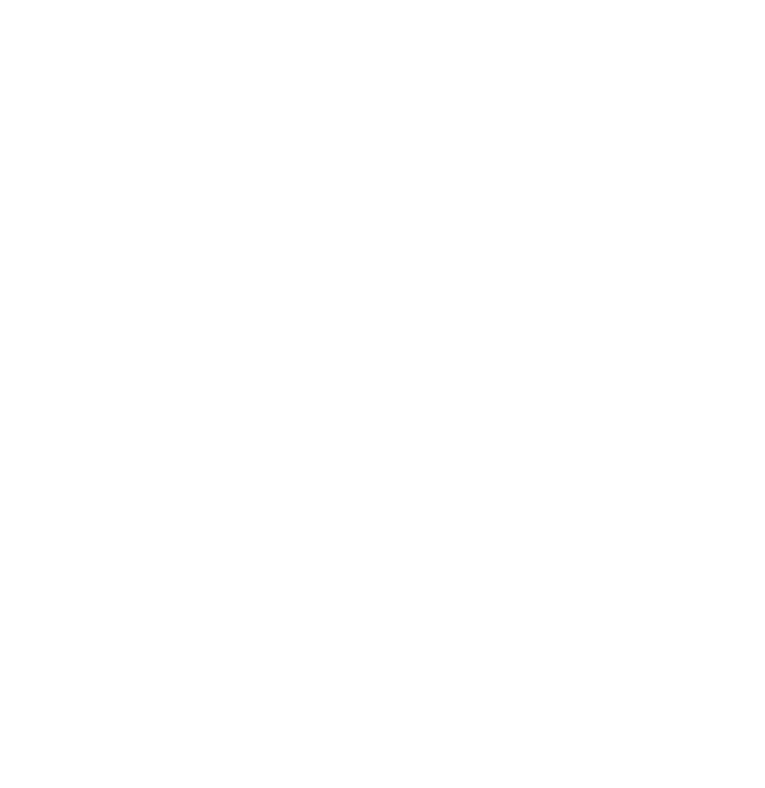
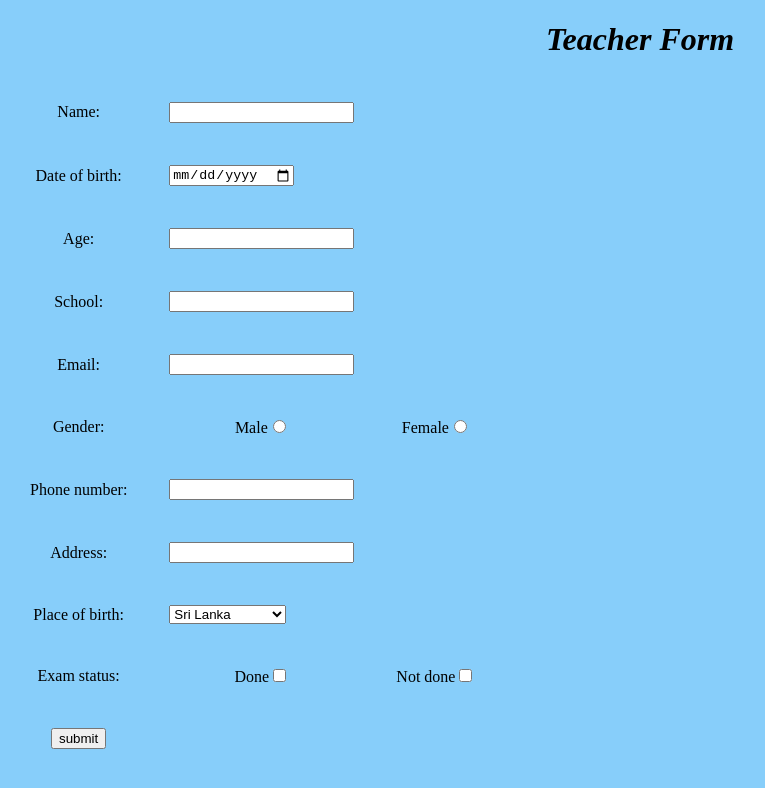
Before and after one commit to iCET-108-109/Project-Class-Front-End, a plain HTML site: page teacher/teacher.html in a window 1280 px wide. Shown: the whole page, without its empty margins (0-765 px from the left). Drawn offline with Linux system fonts and the light colour scheme.

Commit message:
add submit form

```diff
--- a/teacher/teacher.html
+++ b/teacher/teacher.html
@@ -1,11 +1,79 @@
 <!DOCTYPE html>
 <html lang="en">
+
 <head>
     <meta charset="UTF-8">
     <meta name="viewport" content="width=device-width, initial-scale=1.0">
     <title>Document</title>
 </head>
+
 <body>
+    <body style="background-color:#87CEFA;"></body>
+    <h1><i><center>Teacher Form</center></i></h1>
+   <table cellpadding="20px">
+    <tr>
+        <td align="center">Name: </td>
+        <td><input type="text"> </td>
+    </tr>
+
+    <tr>
+        <td align="center">Date of birth: </td>
+        <td><input type="date"> </td>
+    </tr>
+
+
+    <tr>
+        <td align="center">Age:</td>
+        <td><input type="number" ></td>
+    </tr>
+
+    <tr>
+        <td align="center">School:</td>
+        <td><input type="text" ></td>
+    </tr>
+
+    <tr>
+        <td align="center">Email: </td>
+        <td><input type="text"> </td>
+    </tr>
+
+    <tr>
+        <td align="center">Gender: </td>
+        <td align="center">Male<input type="radio" name="gender"> </td>
+        <td align="center">Female<input type="radio" name="gender"> </td>
+    </tr>
+
+    <tr>
+        <td align="center">Phone number: </td>
+        <td><input type="number"> </td>
+    </tr>
+
+    <tr>
+        <td align="center">Address: </td>
+        <td><input type="text" > </td>
+    </tr>
+
+    <tr>
+        <td align="center">Place of birth: </td>
+        <td><select name="country">
+            <option>Sri Lanka</option>
+            <option>United Kingdom</option>
+            <option>India</option>
+            <option>Maldives</option>
+            <option>Switzerland</option>
+            </select> </td>
+    </tr>
+
+    <tr>
+        <td align="center">Exam status: </td>
+        <td align="center">Done<input type="checkbox"> </td>
+        <td align="center">Not done<input type="checkbox"> </td>
+    </tr>
+
+
+    <td align="center"><input type="button" value="submit"></td>
+   </table>
 
 </body>
+
 </html>
```
